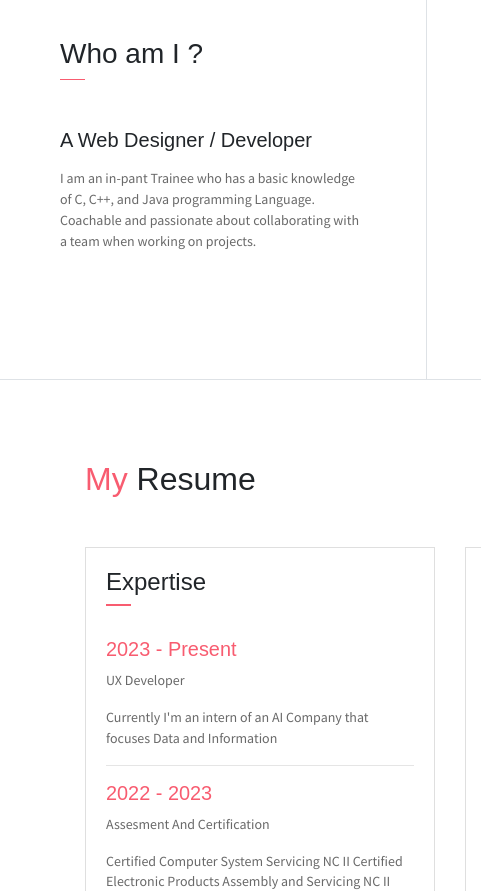
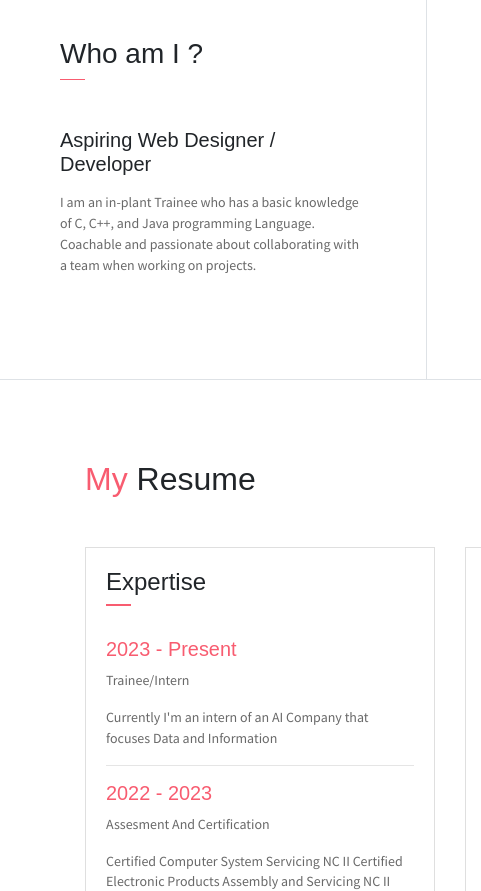
Before and after one commit to Christianforky/ChristianTinador, a plain HTML site: page index.html in a window 1280 px wide. Shown: the part 740-1631 px from the top of the page, 0-481 px from the left. Drawn offline with Linux system fonts and the light colour scheme; some packages are replaced by stand-ins of ours.

Commit message:
Update index.html

```diff
--- a/index.html
+++ b/index.html
@@ -71,8 +71,8 @@
             <div class="col-lg-4 about-card">
                 <h3 class="font-weight-light">Who am I ?</h3>
                 <span class="line mb-5"></span>
-                <h5 class="mb-3">A Web Designer / Developer </h5>
-                <p class="mt-20">I am an in-pant Trainee who has a basic knowledge of C, C++, and Java programming Language. Coachable and passionate about collaborating with a team when working on projects.</p>
+                <h5 class="mb-3">Aspiring Web Designer / Developer </h5>
+                <p class="mt-20">I am an in-plant Trainee who has a basic knowledge of C, C++, and Java programming Language. Coachable and passionate about collaborating with a team when working on projects.</p>
 
             </div>
             <div class="col-lg-4 about-card">
@@ -138,7 +138,7 @@
                         </div>
                         <div class="card-body">
                             <h6 class="title text-danger">2023 - Present</h6>
-                            <P>UX Developer</P>
+                            <P>Trainee/Intern</P>
                             <P class="subtitle">Currently I'm an intern of an AI Company that focuses Data and Information</P>
                             <hr>
                             <h6 class="title text-danger">2022 - 2023</h6>
```
